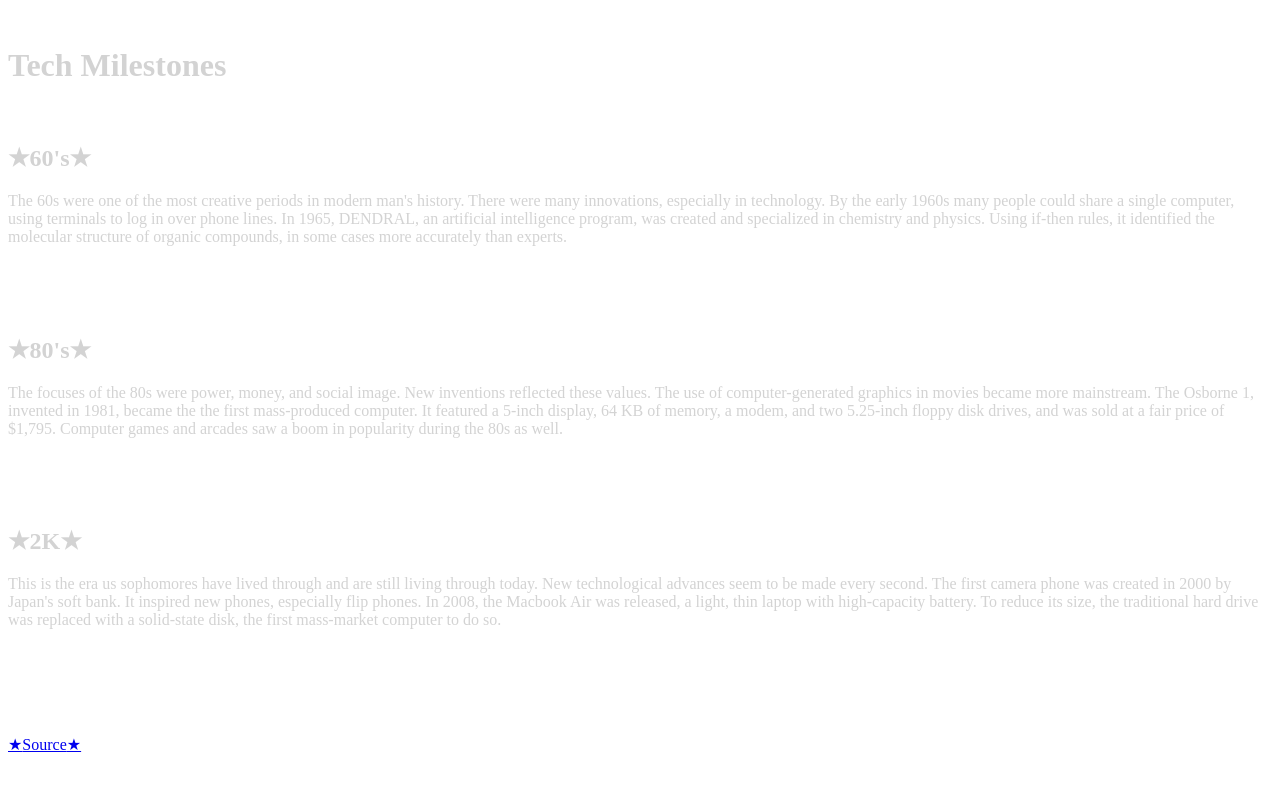
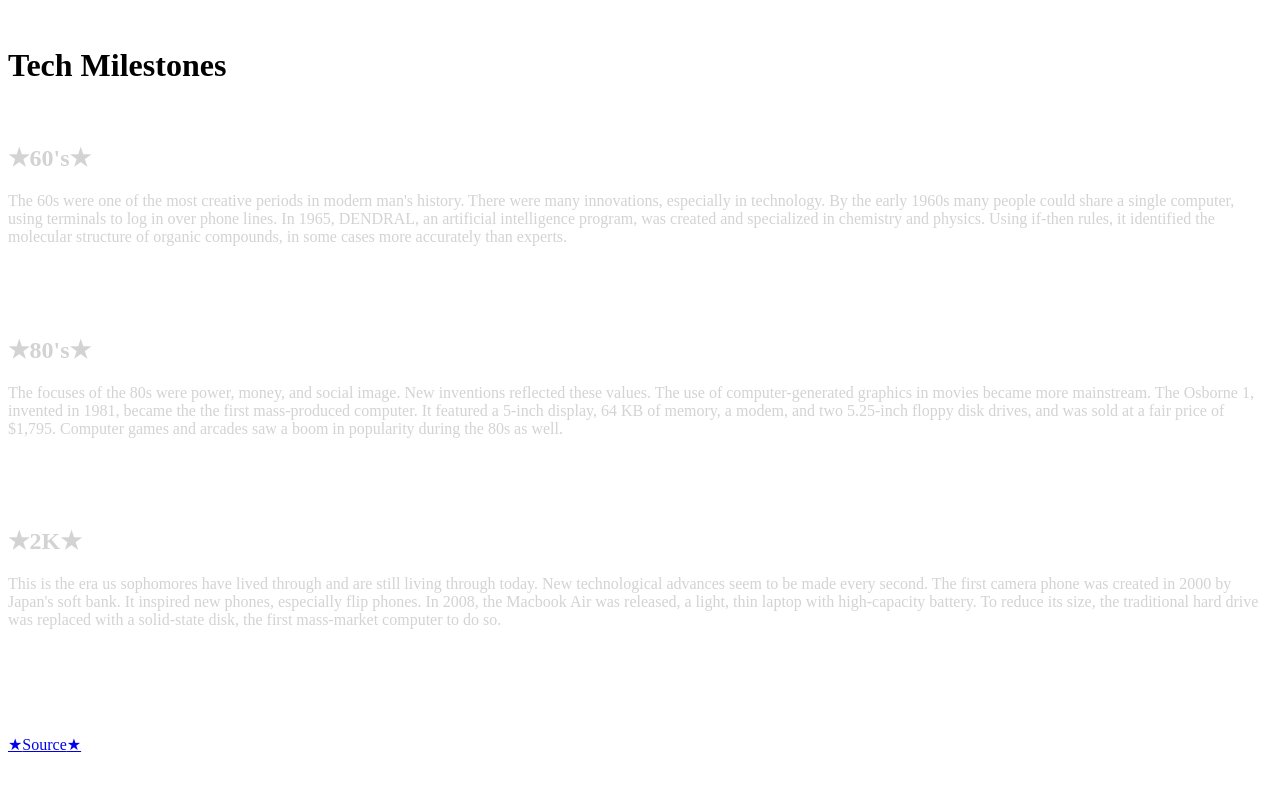
Before and after one commit to zoeyzdra/Tech-Milestones, a plain HTML site: page index.html in a window 1280 px wide. Drawn offline with Linux system fonts and the light colour scheme.

Commit message:
Update index.html

```diff
--- a/index.html
+++ b/index.html
@@ -10,7 +10,7 @@
    </head>
      <body>
         <br>
-      <h1 style="color:LightGrey;"><b>Tech Milestones</b></h1>
+      <h1><b>Tech Milestones</b></h1>
         <br>
       <h2 style="color:LightGrey;"><span class= "bigGoldstar">&#9733;</span>60's<span class= "bigGoldstar">&#9733;</span></h2>
         <div class="years">
```
